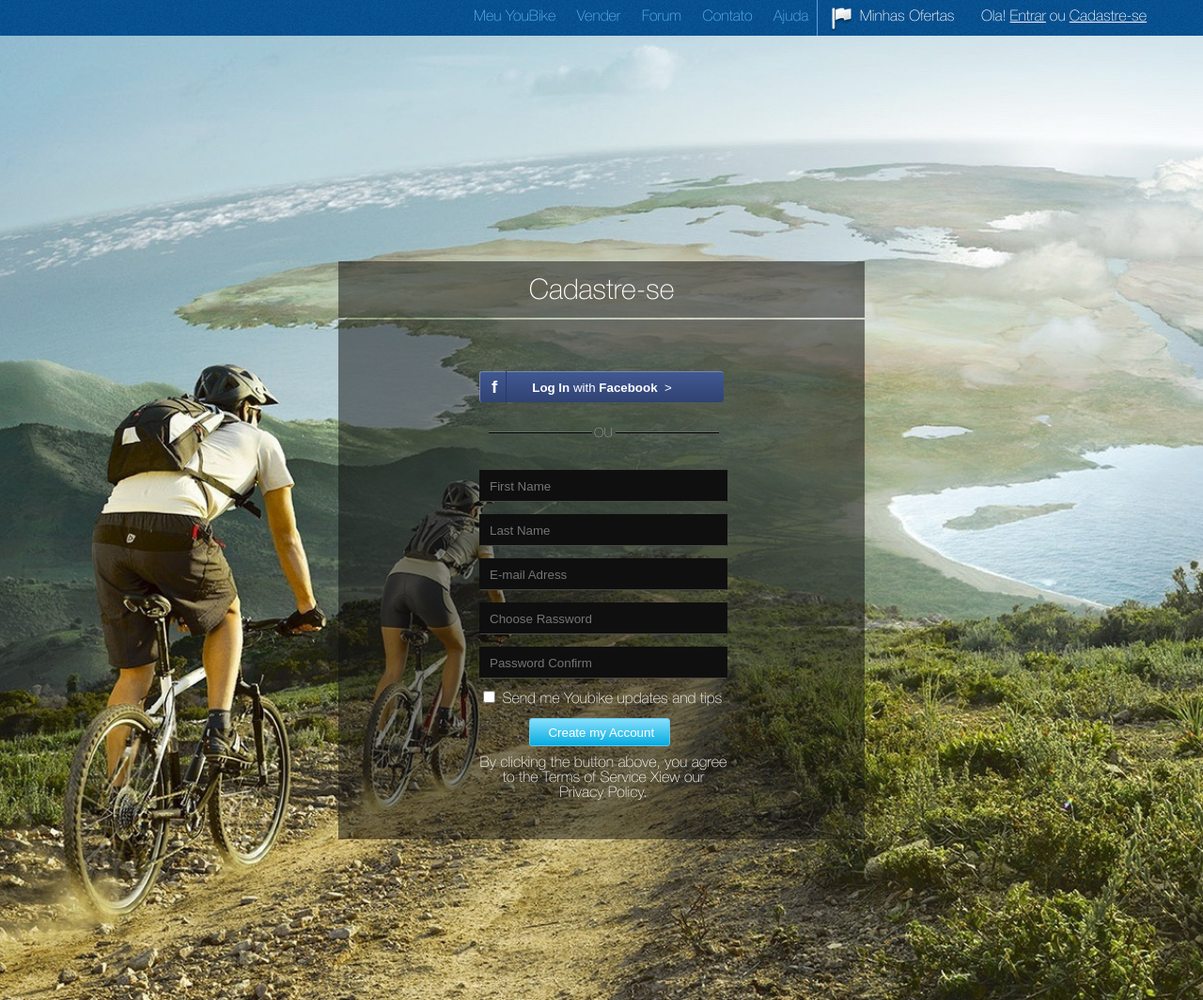
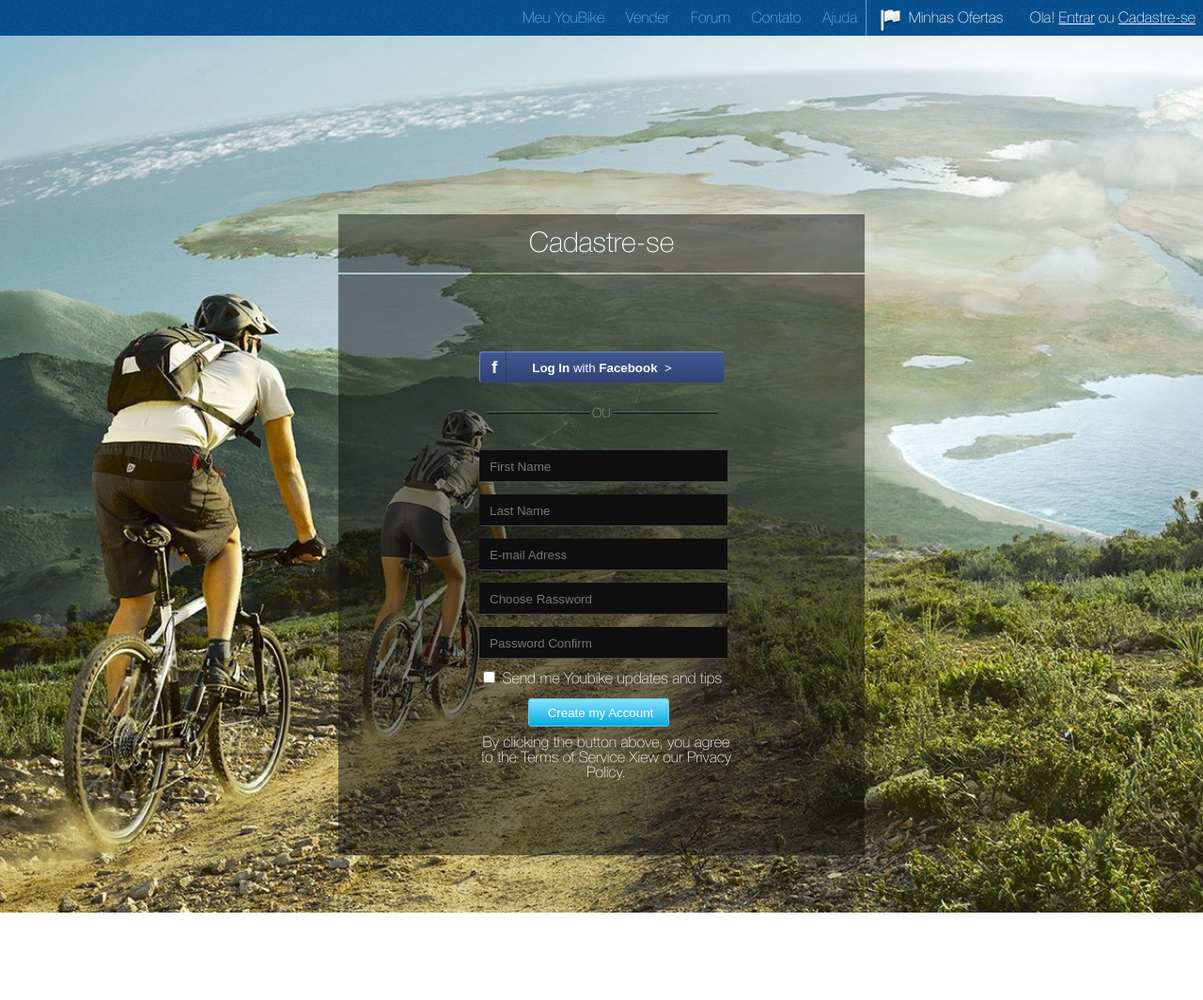
Before and after one commit to postinterest/postinterest.github.io, a plain HTML site: page DZ5/index.html in a window 1280 px wide. Shown: the whole page at 94% size. After the commit the page ends 971 px from the top, so only its background shows below. Drawn offline with Linux system fonts and the light colour scheme.

Commit message:
change
change

```diff
--- a/DZ5/css/style.css
+++ b/DZ5/css/style.css
@@ -14,35 +14,32 @@
 body {
 	background: url(../img/back.jpg) no-repeat;
 	background-size: cover;
-	width: 100%;
-	height: 1064px;
+	background-position: center;
 	font-family: "helveticaneuecyrthin";
 }
 
 .top_menu {
   background: url(../img/top.png);
-  background-repeat: y;
-  width: 100%;
   height: 38px;
   position: relative;
 }
 
+.menu1 {
+	float: right;
+}
 
 .menu1 ul li {
 	display: inline-block;
-	height: 38px;
 }
 
-.menu1 {
-	margin-left: 495px;
+.menu1 ul li a {
+	line-height: 38px;
 }
 
 .blu, .last {
 	display: inline-block;
-	height: 29px;
 	text-align: center;
 	text-decoration: none;
-	padding-top: 9px;
 	padding-left: 9px;
 	padding-right: 9px;
 }
@@ -61,7 +58,6 @@ body {
 	margin-left: 40px;
 	position: relative;
 	margin-right: 20px;
-	margin-top: 5px;
 	color: white;
 	}
 
@@ -106,20 +102,29 @@ body {
 	border-radius: 2px;
 }
 
+/*основной блок*/
+
+.cadastre {
+	margin: 190px auto;
+	width: 560px;
+	height: 553px;
+	color: white;
+	position: relative;
+}
 
 .cadastre_se {
-	margin: 240px auto 2px;
+	margin: 0 auto 2px;
 	width: 560px;
 	height: 60px;
+	border-bottom: 2px solid rgba(15, 15, 15, 0);
 	background-color: rgba(15, 15, 15, 0.5);
 }
-.cadastre {
-	margin: 0 auto;
-	width: 560px;
-	height: 553px;
-	background-color: rgba(15, 15, 15, 0.5);
-	color: white;
-	position: relative;
+
+
+.clearfix:after {
+	content: '';
+	clear: both;
+	display: block;
 }
 
 .cadastre_se p {
@@ -133,13 +138,14 @@ body {
 	color: white;
 	text-align: center;
 	padding-top: 9px;
-	position: absolute;
+	width: 270px;
 
 }
 
 .form {
-	position: absolute;
-	margin: 55px 150px ;
+	background-color: rgba(15, 15, 15, 0.5);
+	padding: 80px 150px ;
+	border-top: 2px solid rgba(15, 15, 15, 0);
 }
 
 input {
--- a/DZ5/index.html
+++ b/DZ5/index.html
@@ -4,7 +4,6 @@
 	<meta charset="UTF-8">
 	<link rel="stylesheet" href="css/reset.css">
 	<link rel="stylesheet" href="css/style.css">
-	<link href='https://fonts.googleapis.com/css?family=Open+Sans&subset=latin,cyrillic-ext' rel='stylesheet' type='text/css'>
 	<title>DZ5</title>
 </head>
 <body>
@@ -24,18 +23,18 @@
 		</div>
 	</div>
 
+
+
+	<div class="cadastre clearfix">
 		<div class="cadastre_se">
 			<p>Cadastre-se</p>
 		</div>
-
-	<div class="cadastre">
 		<div class="form">
 			<button class="fbbutton"><a href="">Log In <span class="wit">with</span> Facebook</a>&nbsp ></button>
 				<div class="ou-line">
       				<div class="line"></div><span>OU</span><div class="line"></div>
     			</div>
 			<form action="#">
-
 				<input class="hov" type="text" name="name" placeholder="First Name" required>
 				<input class="hov" type="text" name="surname" placeholder="Last Name">
 				<input class="hov" type="email" name="e-mail" placeholder="E-mail Adress">
@@ -43,7 +42,7 @@
 				<input class="hov" type="password" name="confpass" placeholder="Password Confirm">
 			</form>
 			<form action="#">
-				<label><input class="check" type="checkbox" name="update"></input>
+				<label><input class="check" type="checkbox" name="update">
 				Send me Youbike updates and tips</label>
 			</form>
 			<form action="#">
@@ -51,7 +50,6 @@
 			</form>
 			<div class="privacy" >By clicking the button above, you agree to the Terms of Service Xiew our Privacy Policy.</div>
 		</div>
-
 	</div>
 </body>
 </html>
```
Lines whose indentation alone changed are shown as unchanged.
